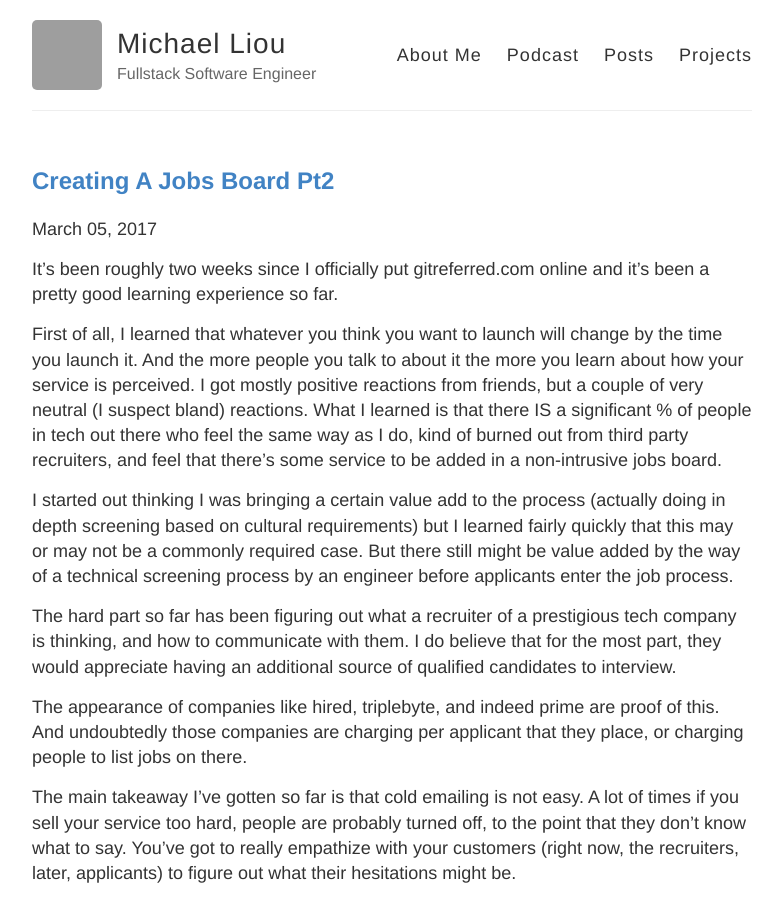
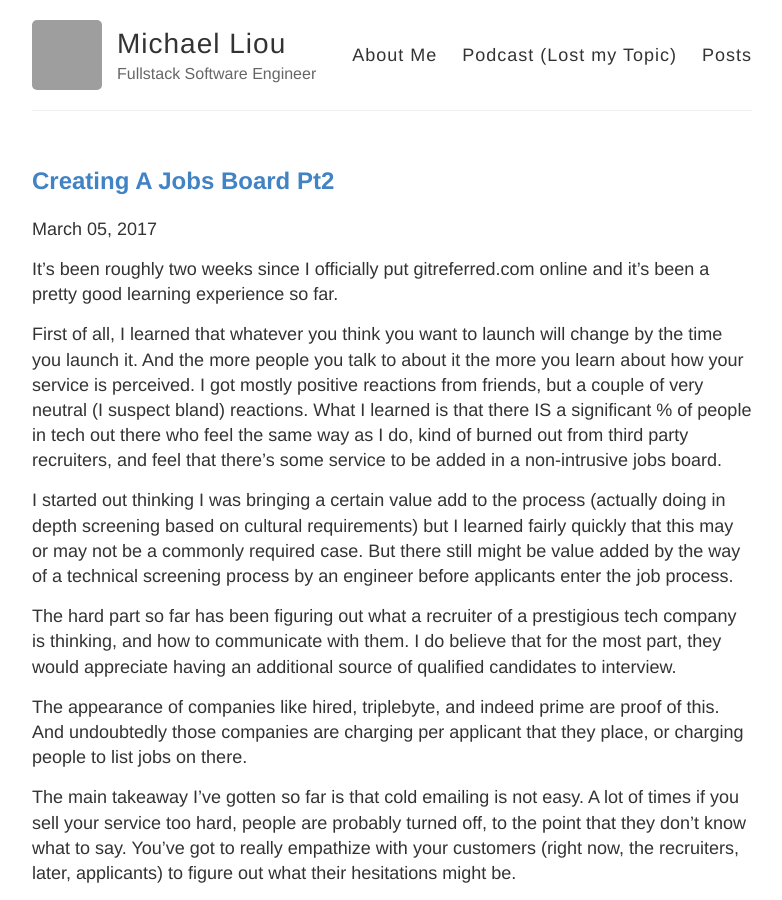
Before and after one commit to mliou8/mliou8.github.io, a Jekyll site: the page built from index.html, in a window 1280 px wide and 900 px high. Shown: the whole window, without its empty margins (248-1030 px from the left). Built offline with Jekyll 4.4.1, drawn with Linux system fonts in a browser that asks for light colours; grey boxes are pictures that could not be loaded.

Commit message:
Update default.html

```diff
--- a/_layouts/default.html
+++ b/_layouts/default.html
@@ -28,9 +28,8 @@
 
           <nav>
               <a href="{{ site.baseurl }}/about">About Me</a>
-              <a href="{{ site.baseurl }}/podcast">Podcast</a>
+              <a href="{{ site.baseurl }}/lostmytopic">Podcast (Lost my Topic)</a>
               <a href="{{ site.baseurl }}/blog">Posts</a>
-              <a href="{{ site.baseurl }}/projects">Projects</a>
           </nav>
         </header>
       </div>
```
